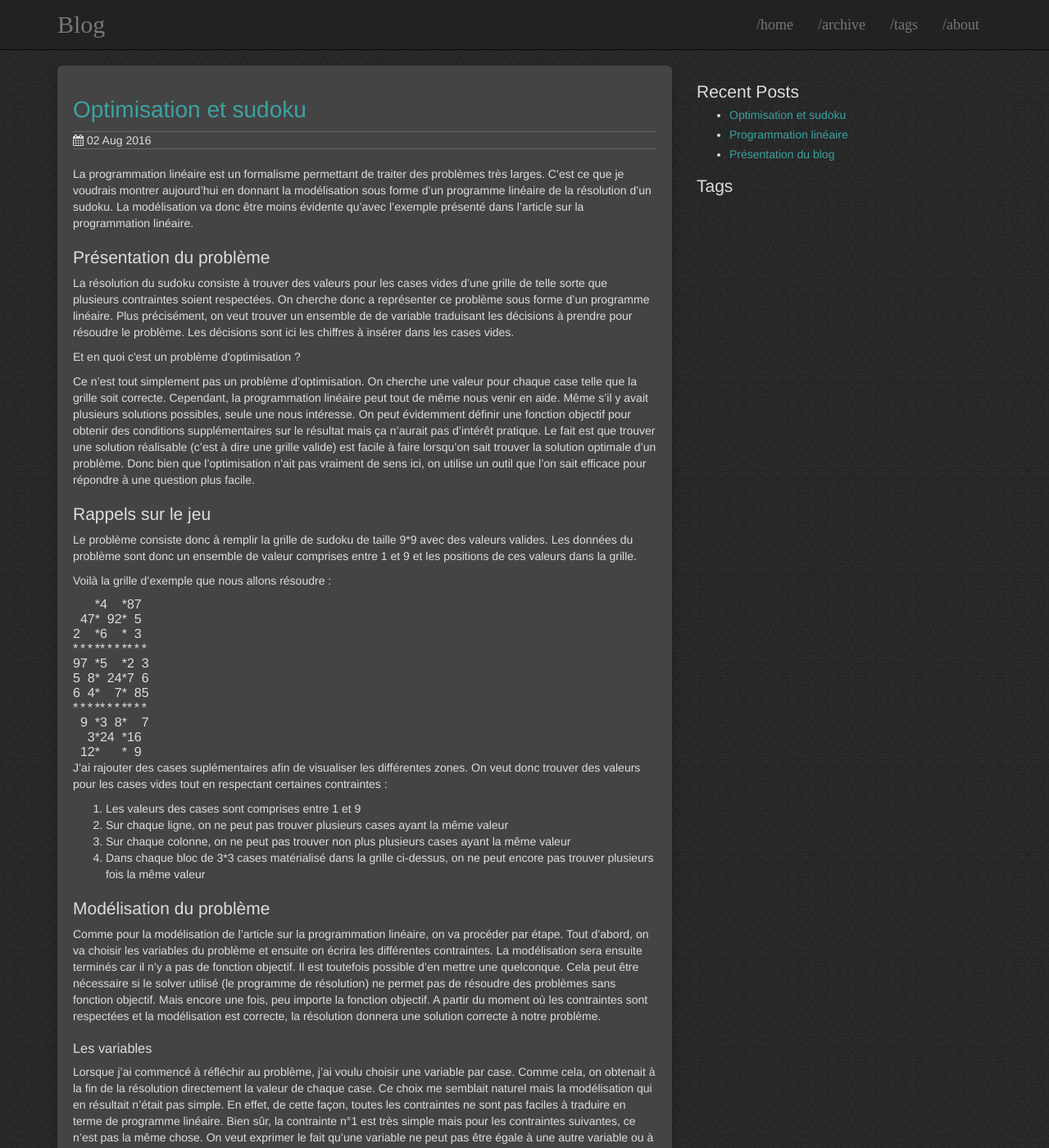
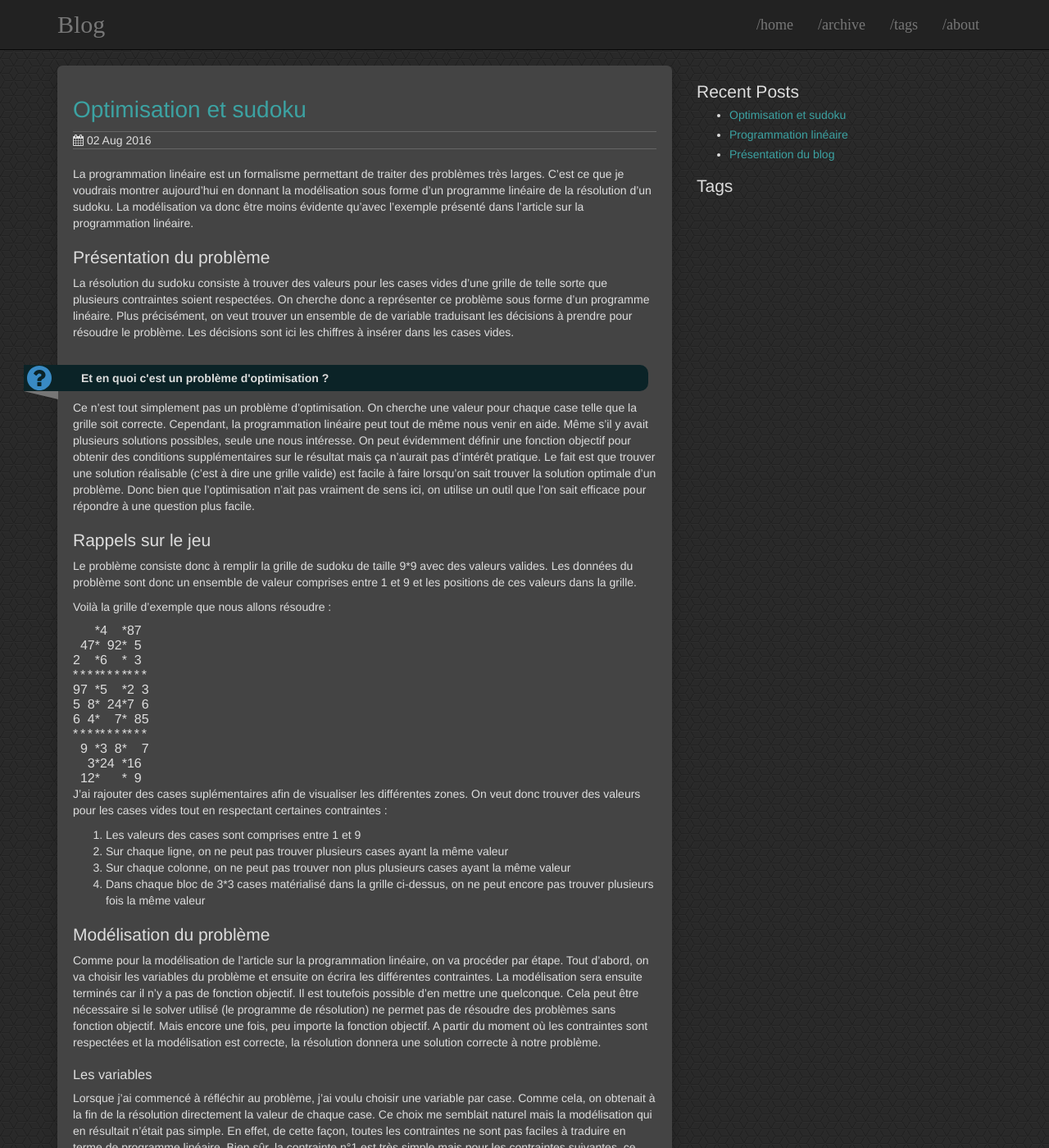
Before and after one commit to smbct/smbct.github.io, a Jekyll site: the page built from _posts/2016-08-02-sudoku.markdown, in a window 1280 px wide and 1400 px high. Shown: the whole window at 82% size. Built offline with Jekyll 4.4.1, drawn with Linux system fonts in a browser that asks for light colours; formulas are drawn with MathJax 3; comment, search, counter and statistics services are not loaded.

Commit message:
comments + css

```diff
--- a/css/theme.scss
+++ b/css/theme.scss
@@ -209,6 +209,57 @@ div.post-meta {
 }
 
 //********************************************************
+//                  math mode
+//********************************************************
+.programme-math {
+
+    background-color: #212023;
+    border-radius: 6px;
+    padding: 7;
+}
+
+//********************************************************
+//                  question / infos
+//********************************************************
+
+.question, .info {
+    position: relative;
+    padding: 6px 20px 6px 70px;
+	margin: 30px 10px 10px -60px;
+
+	background-color: #0b2327;
+	#font-size: 15px;
+    font-weight: bold;
+	#text-shadow: 1px 1px #6d6d6d;
+	#padding: 5px;
+
+    border-top-right-radius: 10px;
+    border-bottom-right-radius: 10px;
+
+    background-repeat:no-repeat;
+    background-position: 0.5% center;
+    background-size: 30px 30px;
+}
+.question:after, .info:after
+{
+    content: '';
+    position: absolute;
+    width: 0;
+    height: 0;
+    left: 0px;
+    top: 100%;
+    border-width: 5px 21px;
+    border-style: solid;
+    border-color: #767676 #767676 transparent transparent;
+}
+.question {
+    background-image:url(../assets/question.svg);
+}
+.info {
+    background-image:url(../assets/info.svg);
+}
+
+//********************************************************
 //                    Note / Warning
 //********************************************************
 .note {
```
Also changed, not shown: _includes/disqus-comments.html (+5 -2 lines), _posts/2016-08-02-sudoku.markdown (line endings or trailing spaces), images/ava.jpg (deleted), images/batWid1.png (deleted), images/deer.jpg (deleted), images/ipad_landscape.PNG (deleted), images/ipad_portrait.PNG (deleted), images/iphone_landscape.PNG (deleted), images/iphone_portrait.PNG (deleted), images/mike.jpeg (deleted).
